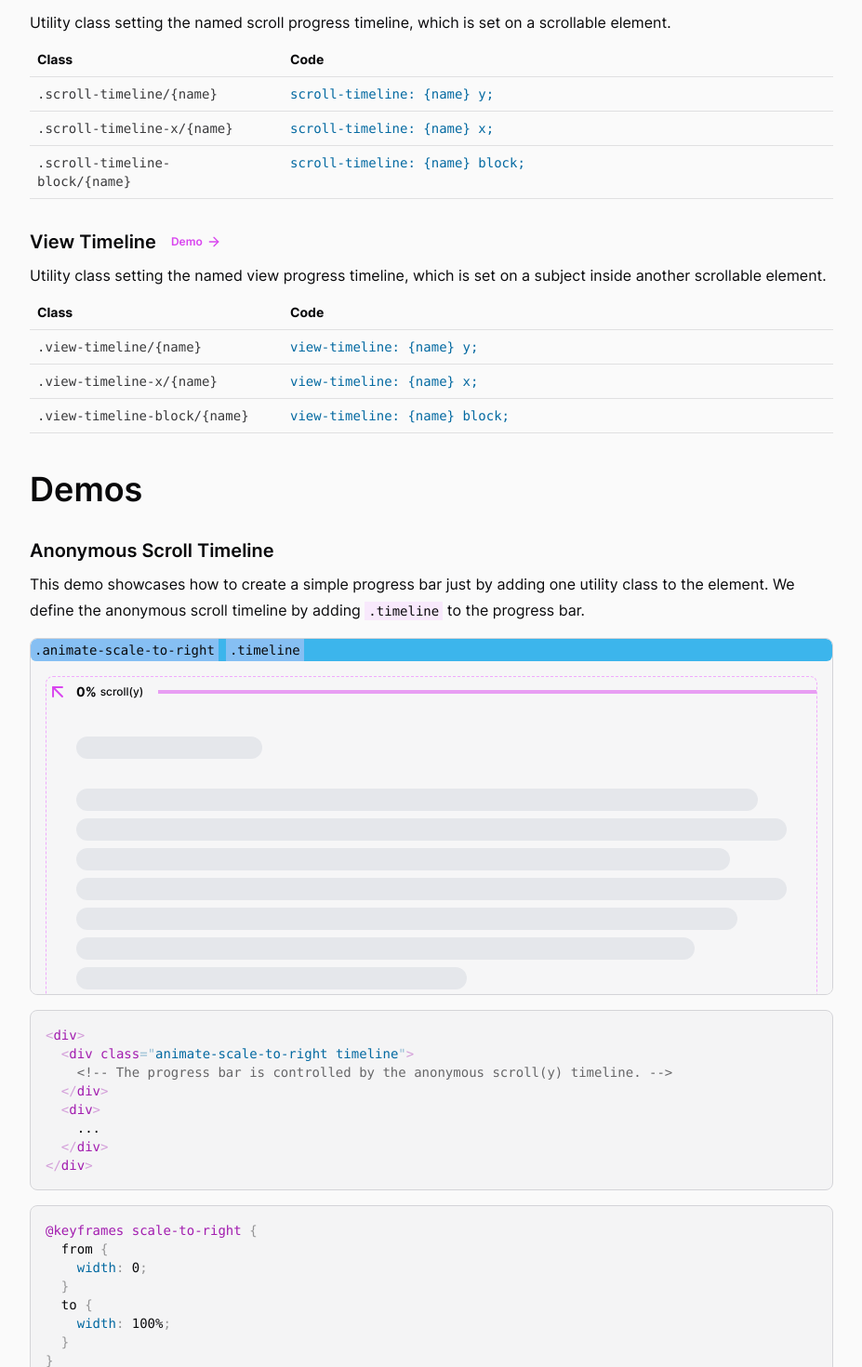
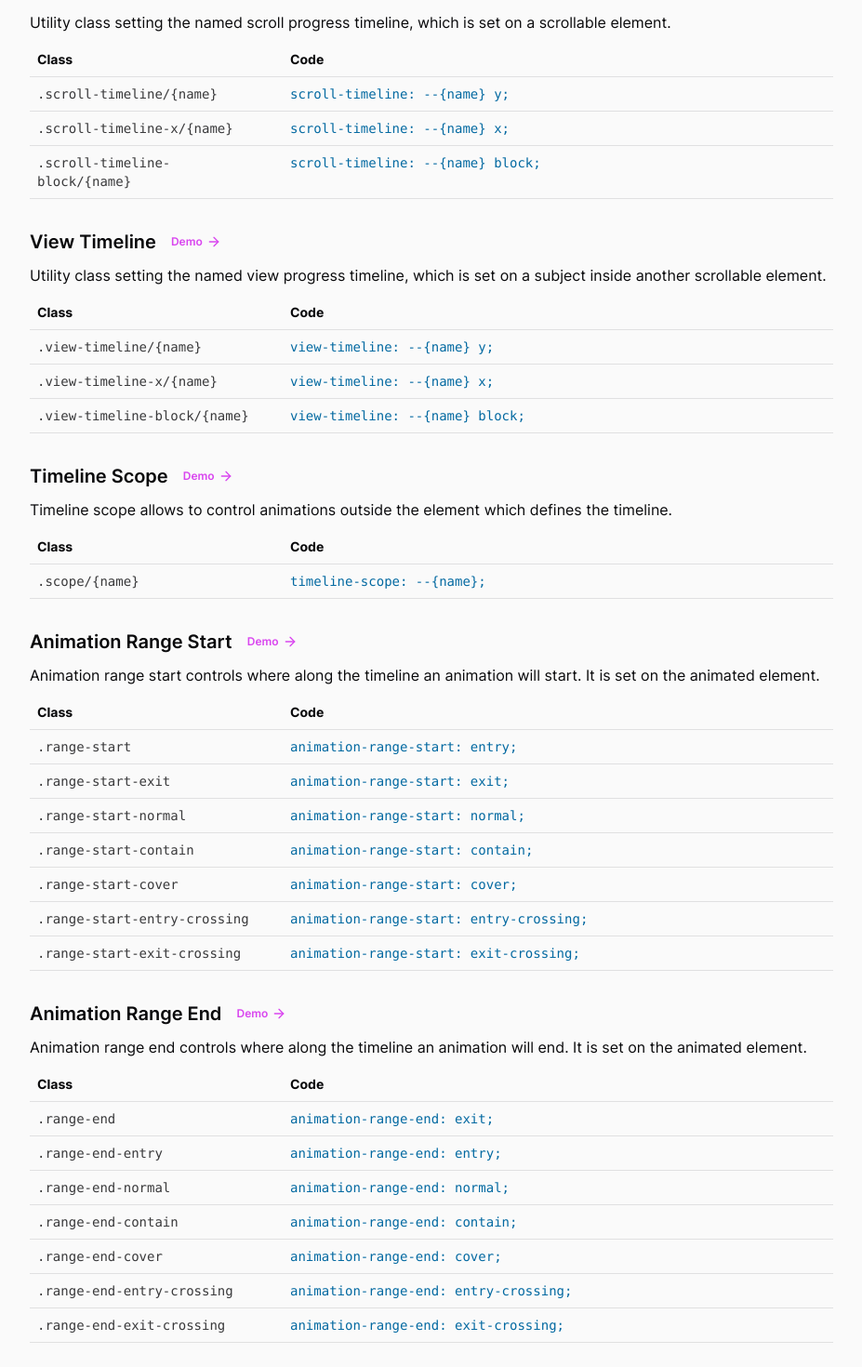
Before and after one commit to adamplesnik/tailwindcss-scroll-driven-animations, a React (Vite) app: page /usage in a window 1280 px wide. Shown: the part 820-2290 px from the top of the page at 93% size, without its empty margins (176-1103 px from the left). Built offline with nearby package versions, Linux system fonts and the light colour scheme; what @adam.plesnik/tailwindcss-scroll-driven-animations would draw is missing.

Commit message:
Add remaining utilities to docu tables

```diff
--- a/src/partials/Animations.tsx
+++ b/src/partials/Animations.tsx
@@ -96,9 +96,9 @@ const Animations = () => {
         Scope
       </Heading>
       <Paragraph>
-        Timeline scope allows to control animated elements outside the parent which defines the
-        timeline. Utility <Code>.scope</Code> should be used with a modifier to define the timeline
-        name set by <Code>.scroll-timeline</Code> or <Code>.view-timeline</Code>.
+        Timeline scope allows to control animations outside the element which defines the timeline.
+        Utility <Code>.scope</Code> should be used with a modifier to define the timeline name set
+        by <Code>.scroll-timeline</Code> or <Code>.view-timeline</Code>.
       </Paragraph>
       <CodeBlock
         Icon={Github}
--- a/src/partials/Usage.tsx
+++ b/src/partials/Usage.tsx
@@ -8,19 +8,41 @@ const animationTimelineClasses = [
   { className: 'timeline-view', code: 'animation-timeline: view()' },
   { className: 'timeline-auto', code: 'animation-timeline: auto' },
   { className: 'timeline-none', code: 'animation-timeline: none' },
-  { className: 'timeline/{name}', code: 'animation-timeline: {name}' },
+  { className: 'timeline/{name}', code: 'animation-timeline: --{name}' },
+]
+
+const scopeClasses = [{ className: 'scope/{name}', code: 'timeline-scope: --{name}' }]
+
+const rangeStartClasses = [
+  { className: 'range-start', code: 'animation-range-start: entry' },
+  { className: 'range-start-exit', code: 'animation-range-start: exit' },
+  { className: 'range-start-normal', code: 'animation-range-start: normal' },
+  { className: 'range-start-contain', code: 'animation-range-start: contain' },
+  { className: 'range-start-cover', code: 'animation-range-start: cover' },
+  { className: 'range-start-entry-crossing', code: 'animation-range-start: entry-crossing' },
+  { className: 'range-start-exit-crossing', code: 'animation-range-start: exit-crossing' },
+]
+
+const rangeEndClasses = [
+  { className: 'range-end', code: 'animation-range-end: exit' },
+  { className: 'range-end-entry', code: 'animation-range-end: entry' },
+  { className: 'range-end-normal', code: 'animation-range-end: normal' },
+  { className: 'range-end-contain', code: 'animation-range-end: contain' },
+  { className: 'range-end-cover', code: 'animation-range-end: cover' },
+  { className: 'range-end-entry-crossing', code: 'animation-range-end: entry-crossing' },
+  { className: 'range-end-exit-crossing', code: 'animation-range-end: exit-crossing' },
 ]
 
 const scrollTimelineClasses = [
-  { className: 'scroll-timeline/{name}', code: 'scroll-timeline: {name} y' },
-  { className: 'scroll-timeline-x/{name}', code: 'scroll-timeline: {name} x' },
-  { className: 'scroll-timeline-block/{name}', code: 'scroll-timeline: {name} block' },
+  { className: 'scroll-timeline/{name}', code: 'scroll-timeline: --{name} y' },
+  { className: 'scroll-timeline-x/{name}', code: 'scroll-timeline: --{name} x' },
+  { className: 'scroll-timeline-block/{name}', code: 'scroll-timeline: --{name} block' },
 ]
 
 const viewTimelineClasses = [
-  { className: 'view-timeline/{name}', code: 'view-timeline: {name} y' },
-  { className: 'view-timeline-x/{name}', code: 'view-timeline: {name} x' },
-  { className: 'view-timeline-block/{name}', code: 'view-timeline: {name} block' },
+  { className: 'view-timeline/{name}', code: 'view-timeline: --{name} y' },
+  { className: 'view-timeline-x/{name}', code: 'view-timeline: --{name} x' },
+  { className: 'view-timeline-block/{name}', code: 'view-timeline: --{name} block' },
 ]
 
 const Usage = () => {
@@ -53,6 +75,29 @@ const Usage = () => {
         another scrollable element.
       </Paragraph>
       <UsageTable items={viewTimelineClasses} />
+      <Heading size={3} href="#range">
+        Timeline Scope
+      </Heading>
+      <Paragraph>
+        Timeline scope allows to control animations outside the element which defines the timeline.
+      </Paragraph>
+      <UsageTable items={scopeClasses} />
+      <Heading size={3} href="#range">
+        Animation Range Start
+      </Heading>
+      <Paragraph>
+        Animation range start controls where along the timeline an animation will start. It is set
+        on the animated element.
+      </Paragraph>
+      <UsageTable items={rangeStartClasses} />
+      <Heading size={3} href="#range">
+        Animation Range End
+      </Heading>
+      <Paragraph>
+        Animation range end controls where along the timeline an animation will end. It is set on
+        the animated element.
+      </Paragraph>
+      <UsageTable items={rangeEndClasses} />
     </div>
   )
 }
```
